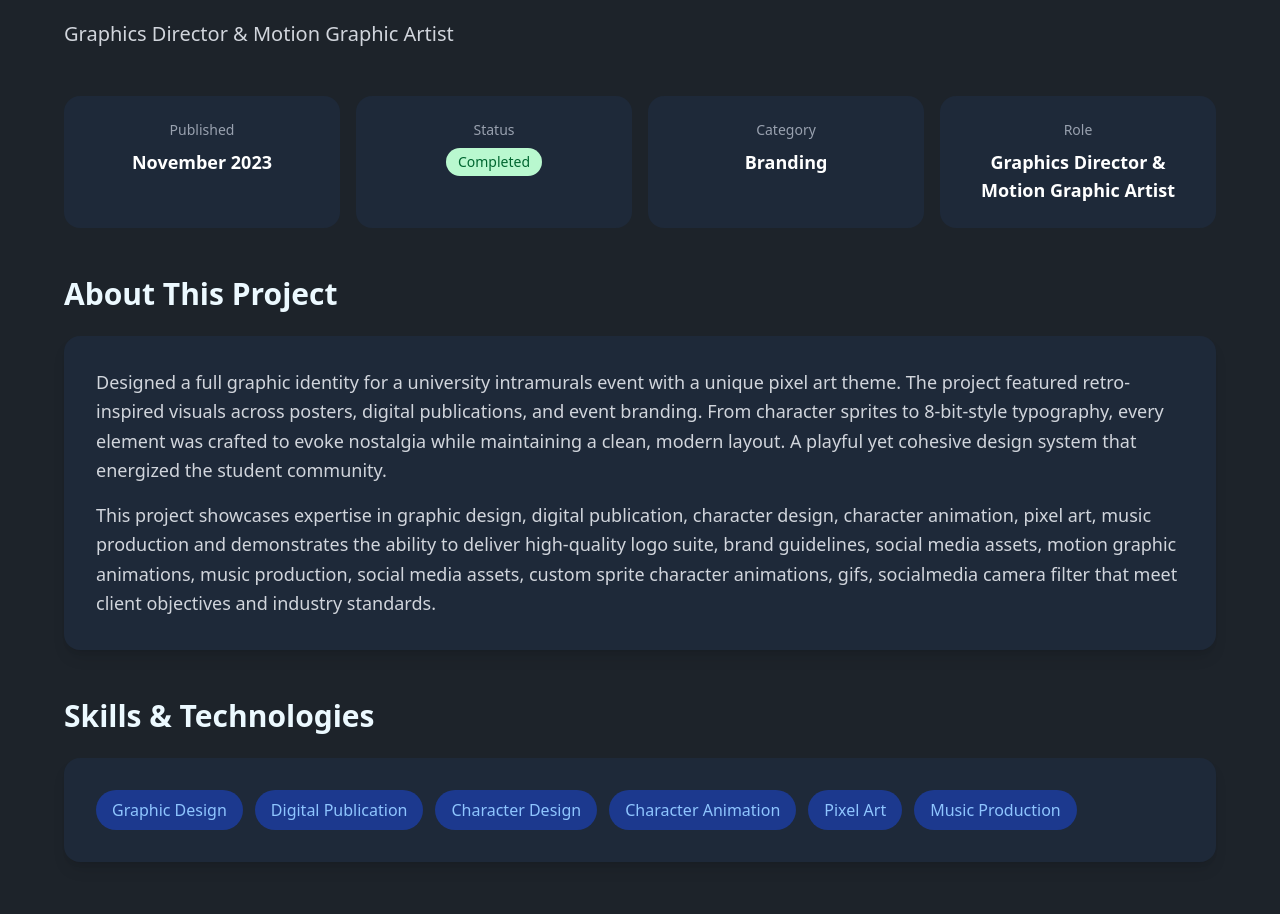
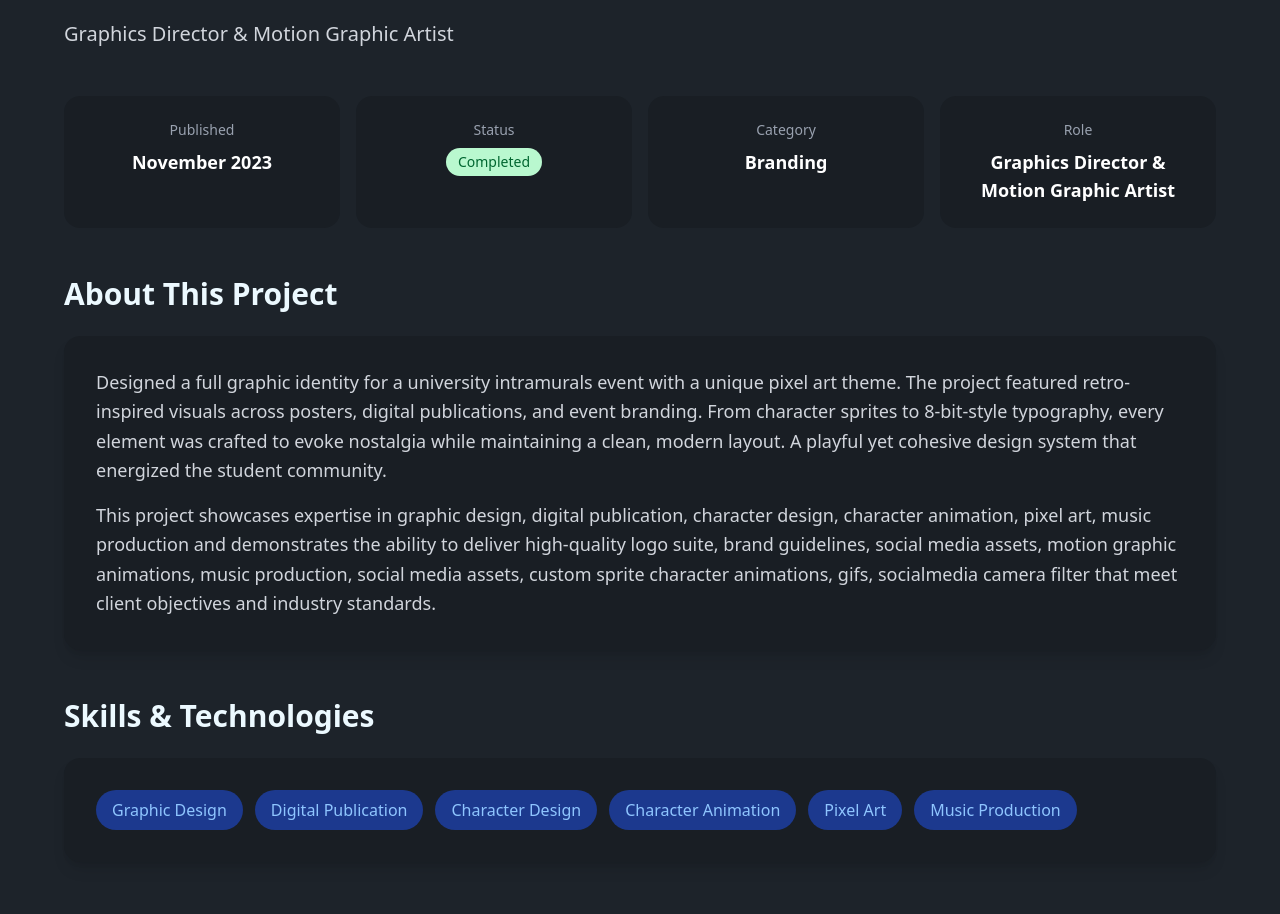
Before and after one commit to RNC-Tech/portfolio-ii, a Next.js app: page /projects/projectdetails/1 in a window 1280 px wide. Shown: the part 668-1582 px from the top of the page. Built offline with nearby package versions, Linux system fonts and the light colour scheme.

Commit message:
Update ProjectDetail component to change card background color from gray to base-200 for improved visual consistency across project information sections.

```diff
--- a/app/projects/projectdetails/[id]/page.tsx
+++ b/app/projects/projectdetails/[id]/page.tsx
@@ -50,7 +50,7 @@ const ProjectDetail = async ({ params }: PageProps) => {
 
       {/* Project Info Cards */}
       <div className="grid grid-cols-1 md:grid-cols-2 lg:grid-cols-4 gap-4 mb-12">
-        <div className="bg-gray-800 rounded-2xl p-6 text-center">
+        <div className="bg-base-200 rounded-2xl p-6 text-center">
           <h3 className="text-sm font-medium text-gray-400 mb-2">Published</h3>
           <p className="text-base md:text-lg font-semibold text-white">
             {new Date(project.publishedDate).toLocaleDateString('en-US', {
@@ -59,19 +59,19 @@ const ProjectDetail = async ({ params }: PageProps) => {
             })}
           </p>
         </div>
-        <div className="bg-gray-800 rounded-2xl p-6 text-center">
+        <div className="bg-base-200 rounded-2xl p-6 text-center">
           <h3 className="text-sm font-medium text-gray-400 mb-2">Status</h3>
           <span className="inline-block bg-green-200 text-green-800 px-3 py-1 rounded-full text-sm font-medium">
             {project.status || 'Completed'}
           </span>
         </div>
-        <div className="bg-gray-800 rounded-2xl p-6 text-center">
+        <div className="bg-base-200 rounded-2xl p-6 text-center">
           <h3 className="text-sm font-medium text-gray-400 mb-2">Category</h3>
           <p className="text-base md:text-lg font-semibold text-white">
             {project.category || project.skills[0]}
           </p>
         </div>
-        <div className="bg-gray-800 rounded-2xl p-6 text-center">
+        <div className="bg-base-200 rounded-2xl p-6 text-center">
           <h3 className="text-sm font-medium text-gray-400 mb-2">Role</h3>
           <p className="text-base md:text-lg font-semibold text-white">{project.role}</p>
         </div>
@@ -80,7 +80,7 @@ const ProjectDetail = async ({ params }: PageProps) => {
       {/* About Section */}
       <section className="mb-12">
         <h2 className="text-2xl md:text-3xl font-bold mb-6 text-center lg:text-left">About This Project</h2>
-        <div className="bg-gray-800 rounded-2xl p-6 md:p-8 shadow-lg">
+        <div className="bg-base-200 rounded-2xl p-6 md:p-8 shadow-lg">
           <p className="text-base md:text-lg text-gray-300 leading-relaxed mb-4">
             {project.description}
           </p>
@@ -95,7 +95,7 @@ const ProjectDetail = async ({ params }: PageProps) => {
       {/* Skills Section */}
       <section className="mb-12">
         <h2 className="text-2xl md:text-3xl font-bold mb-6 text-center lg:text-left">Skills & Technologies</h2>
-        <div className="bg-gray-800 rounded-2xl p-6 md:p-8 shadow-lg">
+        <div className="bg-base-200 rounded-2xl p-6 md:p-8 shadow-lg">
           <div className="flex flex-wrap gap-3">
             {project.skills.map((skill, index) => (
               <span
@@ -112,7 +112,7 @@ const ProjectDetail = async ({ params }: PageProps) => {
       {/* Deliverables Section */}
       <section className="mb-12">
         <h2 className="text-2xl md:text-3xl font-bold mb-6 text-center lg:text-left">Deliverables</h2>
-        <div className="bg-gray-800 rounded-2xl p-6 md:p-8 shadow-lg">
+        <div className="bg-base-200 rounded-2xl p-6 md:p-8 shadow-lg">
           <div className="grid grid-cols-1 md:grid-cols-2 gap-4">
             {project.deliverables.map((deliverable, index) => (
               <div key={index} className="flex items-start space-x-3">
```
